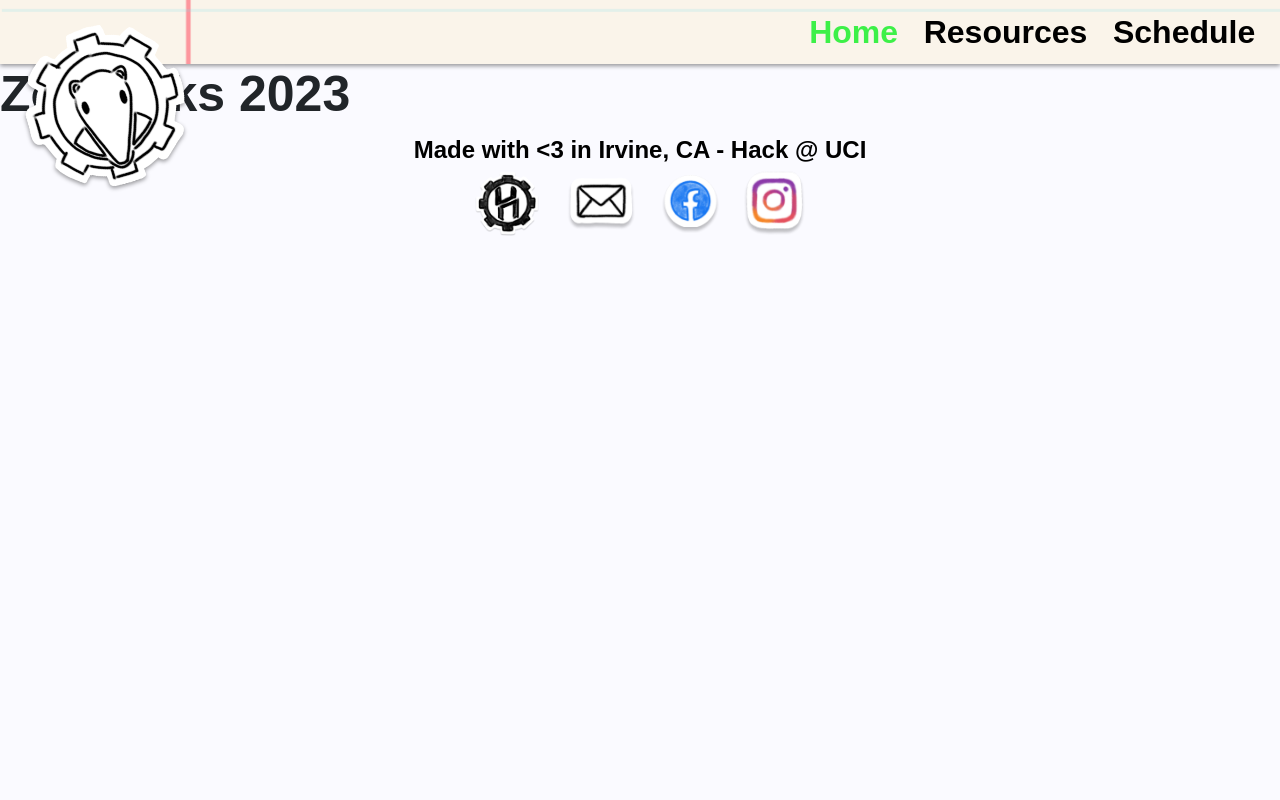
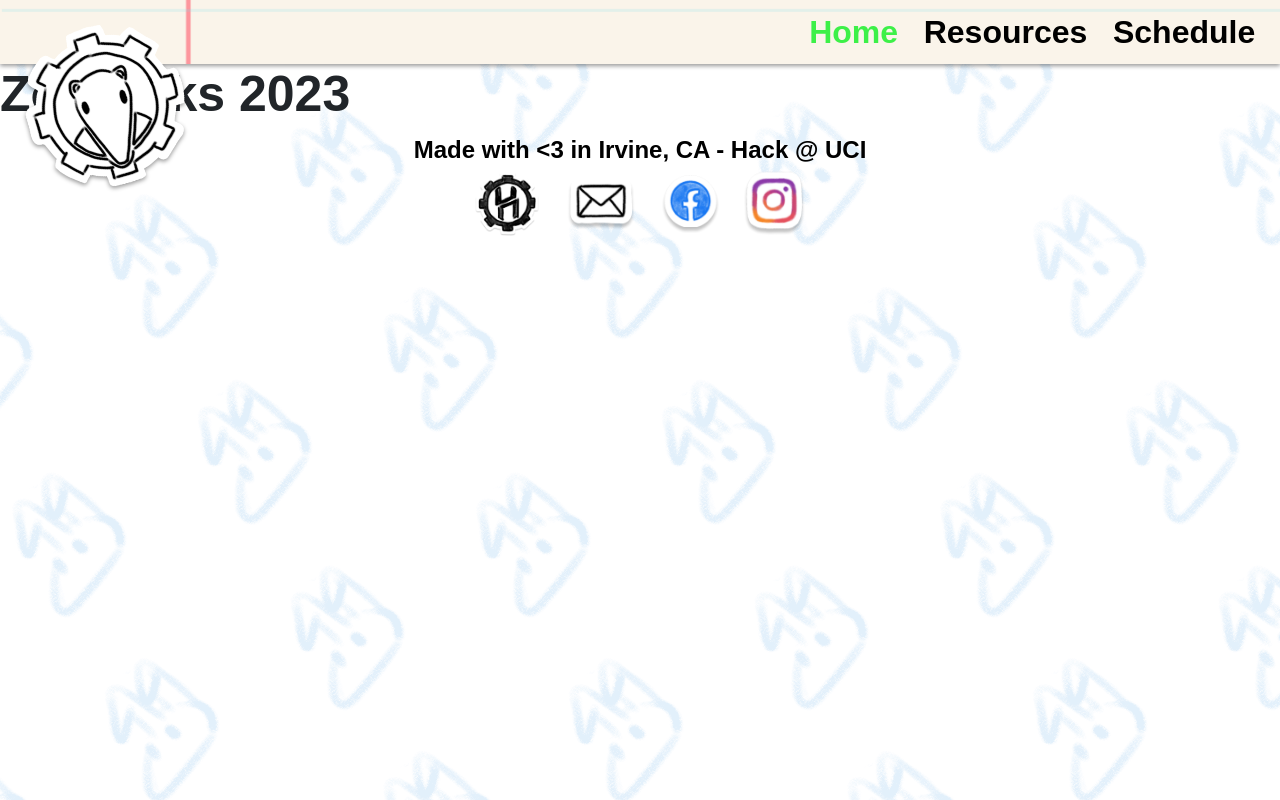
Before and after one commit to HackAtUCI/zothacks-site-2023, a Next.js app in the folder apps/site/: page / in a window 1280 px wide. Built offline with nearby package versions, Linux system fonts and the light colour scheme; a web font is replaced by a local one.

Commit message:
Add tiling anteater head background art
- Make diagonally tiling base asset to use native CSS background repeat
- Embed white background to minimize opaque file size (no transparency)
  - The resulting GIF uses 8 colors with dithering

```diff
--- a/apps/site/src/app/layout.tsx
+++ b/apps/site/src/app/layout.tsx
@@ -5,6 +5,7 @@ import FontProvider from "@/lib/FontProvider";
 import NavBar from "@/components/NavBar/NavBar";
 import Footer from "@/components/Footer/Footer";
 import "@/lib/styles/bootstrap.scss";
+import "@/lib/styles/globals.scss";
 
 export const metadata: Metadata = {
 	title: "Create Next App",
@@ -19,7 +20,7 @@ export default function RootLayout({
 	return (
 		<html lang="en">
 			<FontProvider />
-			<body>
+			<body className="background">
 				<NavBar />
 				{children}
 				<Footer />
--- /dev/null
+++ b/apps/site/src/lib/styles/globals.scss
@@ -0,0 +1,4 @@
+.background {
+	background-image: url("~@/assets/background/anteater-head-tiling.gif");
+	background-size: 464px; // half size for 2x scaling
+}
```
Also changed, not shown: apps/site/src/assets/background/anteater-head-tiling.gif (added).
